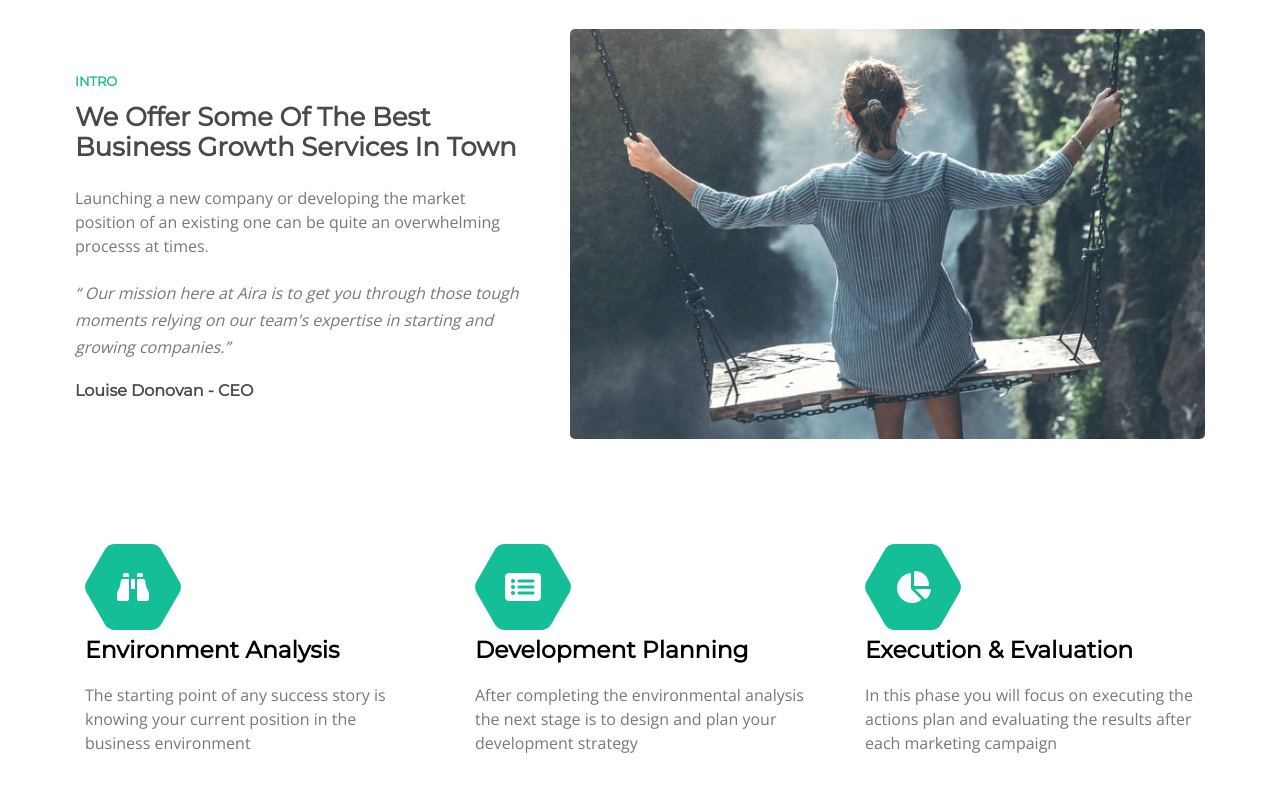
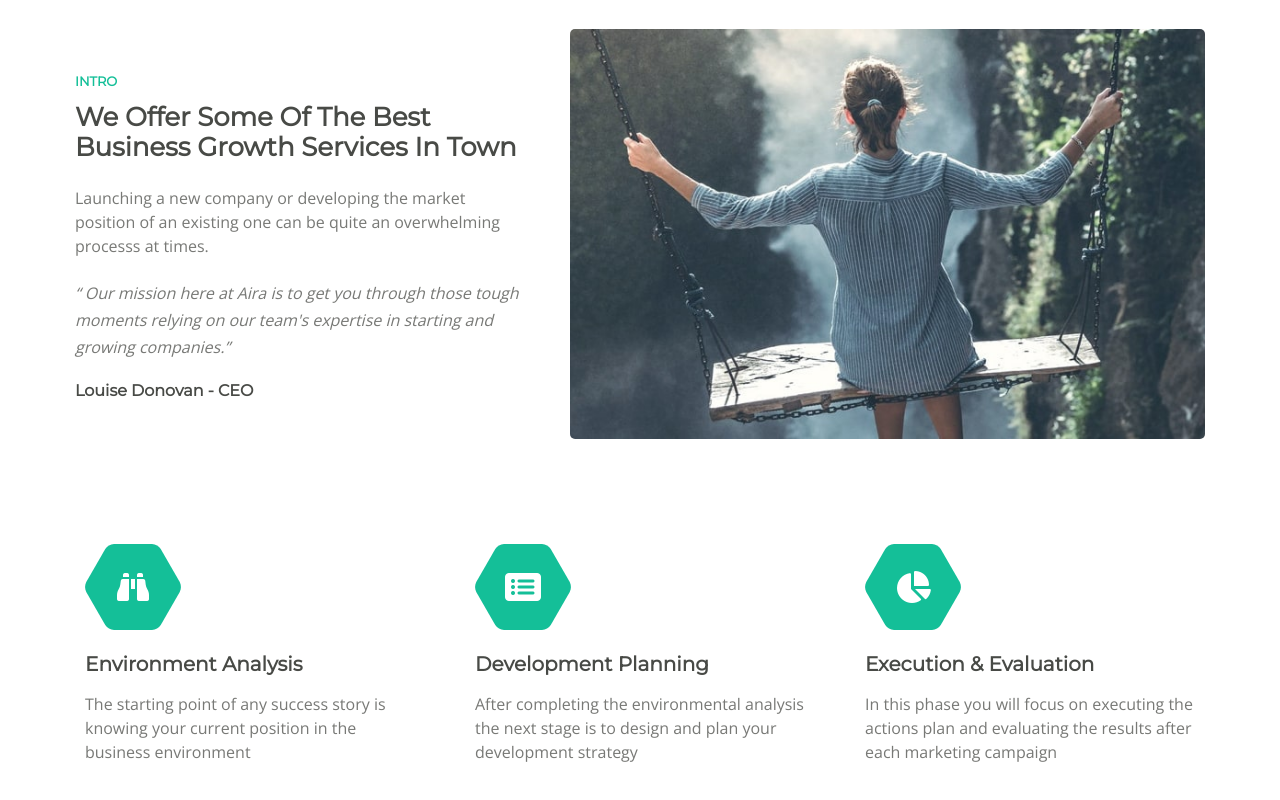
Before and after one commit to estevaog3/AriaBusiness, a plain HTML site: page index.html in a window 1280 px wide. Shown: the part 971-1771 px from the top of the page. Drawn offline with nearby package versions, Linux system fonts and the light colour scheme.

Commit message:
Refactor text font sizes; Fix margins and text sizes in `intro__steps`

```diff
--- a/index.html
+++ b/index.html
@@ -61,11 +61,11 @@
           <h2 class="text-header__message">We Offer Some Of The Best Business Growth Services In Town</h2>
         </div>
         <div class="text-container">
-          <p class="text text--small text--distance-small">Launching a new company or developing the market position
+          <p class="text text--small text--distance-medium">Launching a new company or developing the market position
             of an existing one can be quite an overwhelming processs
             at times.
           </p>
-          <p class="text--distance-small"><q class="text text--small text--italic">
+          <p class="text--distance-medium"><q class="text text--small text--italic">
             Our mission here at Aira is to get you through those tough moments relying on
             our team's expertise in starting and growing companies.</q></p>
           <h4 class="text text--small text--dark-gray">Louise Donovan - CEO</h4>
@@ -80,7 +80,7 @@
         <div class="hexagon hexagon--big">
           <i class="fas fa-binoculars hexagon__icon hexagon__icon--big"></i>
         </div>
-        <h3>Environment Analysis</h3>
+        <h3 class="text text--dark-gray text--medium text--distance-smaller">Environment Analysis</h3>
         <p class="text text--small">The starting point of any success story is
           knowing your current position
           in the business environment</p>
@@ -89,7 +89,7 @@
         <div class="hexagon hexagon--big">
           <i class="fas fa-list-alt hexagon__icon hexagon__icon--big"></i>
         </div>
-        <h3>Development Planning</h3>
+        <h3 class="text text--dark-gray text--medium text--distance-smaller">Development Planning</h3>
         <p class="text text--small">After completing the environmental analysis
           the next stage is to design and plan
           your development strategy</p>
@@ -98,7 +98,7 @@
         <div class="hexagon hexagon--big">
           <i class="fas fa-chart-pie hexagon__icon hexagon__icon--big"></i>
         </div>
-        <h3>Execution & Evaluation</h3>
+        <h3 class="text text--dark-gray text--medium text--distance-smaller">Execution & Evaluation</h3>
         <p class="text text--small">In this phase you will focus on
           executing the actions plan and evaluating
           the results after each marketing campaign</p>
--- a/scss/_intro.scss
+++ b/scss/_intro.scss
@@ -60,6 +60,10 @@
   display: flex;
   flex-direction: column;
   text-align: center;
+
+  .hexagon{
+    margin-bottom: .7rem;
+  }
 }
 
 .intro__steps li{
@@ -70,9 +74,6 @@
 }
 .intro__steps li:first-child{
   margin-top: 0;
-}
-.intro__steps li h3{
-  margin-bottom: .8em;
 }
 
 .hexagon{
--- a/scss/_presentation.scss
+++ b/scss/_presentation.scss
@@ -93,7 +93,7 @@
   color: var(--light-gray);
 }
 .text--medium{
-  font-size: 1.2rem;
+  font-size: 1rem;
 }
 .text--small{
   font-size: .8rem;
@@ -119,8 +119,14 @@
 .text--italic{
   font-style: italic;
 }
+.text--distance-medium{
+  margin-bottom: 1rem;
+}
 .text--distance-small{
-  margin-bottom: 1rem;
+  margin-bottom: .8rem;
+}
+.text--distance-smaller{
+  margin-bottom: .65rem;
 }
 .medium-green-button{
   background-color: var(--light-green);
```
Also changed, not shown: css/styles.css.
